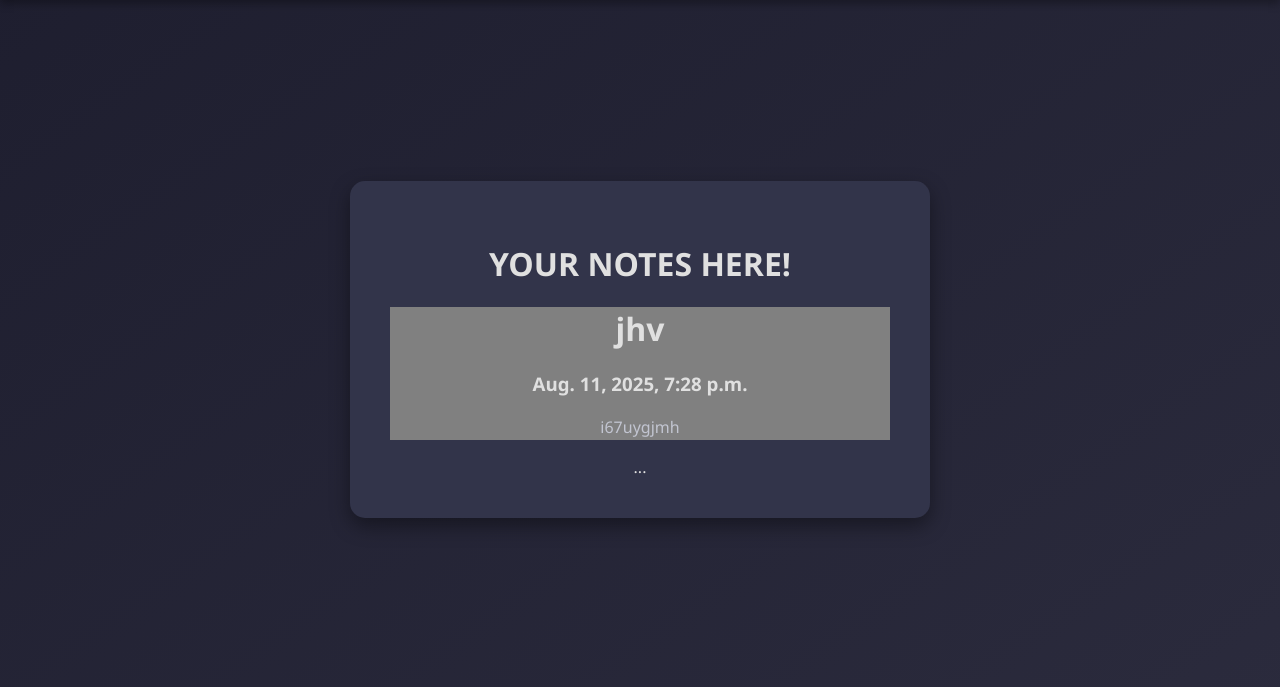
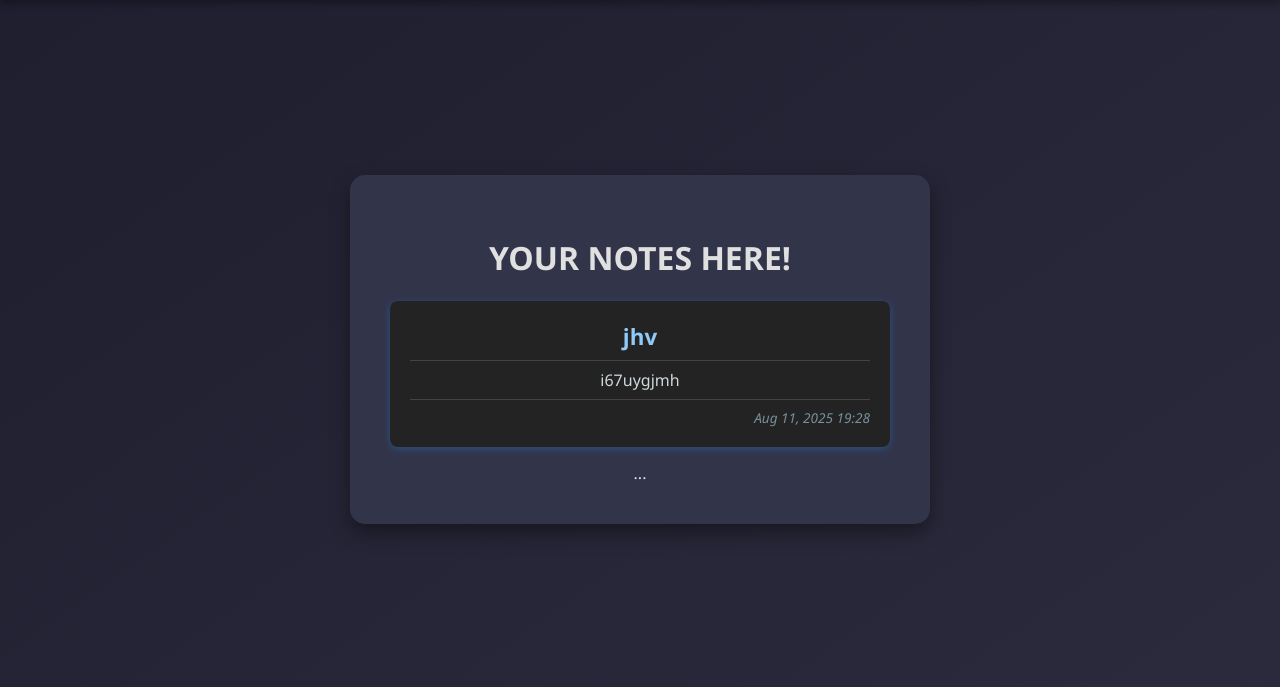
Before and after one commit to chitranshcodes/Notes, a Django app: page /notes/ in a window 1280 px wide. Shown: the part 52-739 px from the top of the page. Run offline with Django 5.2, Linux system fonts and the light colour scheme; a user stored in the database is signed in; data comes from the database, SQL or seed files in the repository.

Commit message:
notecard design created

```diff
--- a/Notes_App/templates/base.html
+++ b/Notes_App/templates/base.html
@@ -6,6 +6,7 @@
     <meta name="viewport" content="width=device-width, initial-scale=1.0">
     <title>{% block title %}Notes App{% endblock %} </title>
     <link rel="stylesheet" href="{% static 'style.css' %}">
+    {%block style%} {%endblock%}
 </head>
 <body>
 
--- a/Notes_App/templates/home.html
+++ b/Notes_App/templates/home.html
@@ -1,5 +1,54 @@
 {% extends 'base.html' %}
 {% block title %}WELCOME{% endblock %}
+{%block style%}
+<style>
+
+.note-card {
+  display: block;
+  background: #232323;
+  color: #e0e0e0;
+  padding: 20px;
+  margin: 15px 0;
+  border-radius: 8px;
+  text-decoration: none;
+  box-shadow: 0 2px 8px rgba(33, 150, 243, 0.3);
+  transition: background-color 0.3s ease, box-shadow 0.3s ease;
+  cursor: pointer;
+}
+
+.note-card:hover {
+  background-color: #2c2f33;
+  box-shadow: 0 4px 15px rgba(33, 150, 243, 0.6);
+}
+
+.note-title {
+  font-size: 1.4rem;
+  font-weight: 700;
+  margin-bottom: 8px;
+  color: #90caf9;
+}
+
+.divider {
+  border: none;
+  border-top: 1px solid #444;
+  margin: 8px 0;
+}
+
+.note-content {
+  font-size: 1rem;
+  color: #cfd8dc;
+  margin-bottom: 8px;
+  line-height: 1.4;
+}
+
+.note-date {
+  font-size: 0.85rem;
+  color: #78909c;
+  text-align: right;
+  font-style: italic;
+}
+</style>
+{%endblock%}
 {% block content %}
 {% if messages %}
     {% for message in messages %}
@@ -9,11 +58,13 @@
 {% if user.is_authenticated %}
 <h1>YOUR NOTES HERE!</h1>
 {% for note in user.notes.all %}
-<div style="background-color: grey;">
-<h1>{{note.title}}</h1>
-<h3>{{note.date}}</h3>
-<p>{{note.content}}</p>
-</div>
+<a href="#" class="note-card">
+  <div class="note-title">{{ note.title }}</div>
+  <hr class="divider" />
+  <div class="note-content">{{ note.content|truncatewords:20 }}</div>
+  <hr class="divider" />
+  <div class="note-date">{{ note.date|date:"M d, Y H:i" }}</div>
+</a>
 {% endfor %}
 ...
 {% else %}
```
Also changed, not shown: Notes_App/static/style.css (line endings or trailing spaces).
